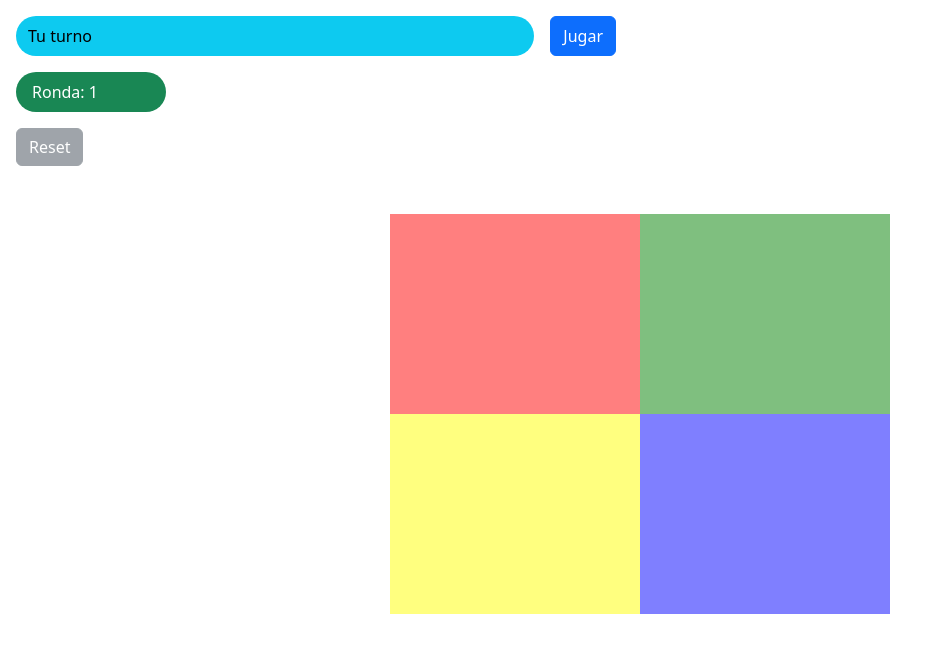
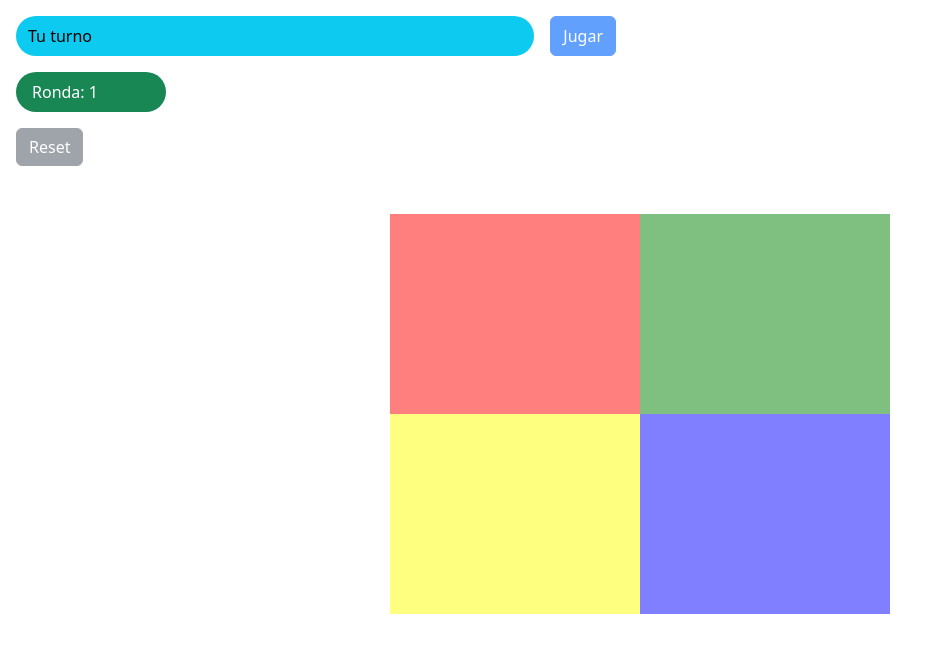
Before and after one commit to nahuelc00/simondice, a website: page src/index.html in a window 1280 px wide. Both pictures are taken after a click on the button "Jugar". Shown: the whole page, without its empty margins (0-937 px from the left). Drawn offline with nearby package versions, Linux system fonts and the light colour scheme.

Commit message:
update in button play

```diff
--- a/src/index.html
+++ b/src/index.html
@@ -8,7 +8,7 @@
     <script src="./index.js" defer></script>
     <link
       rel="stylesheet"
-      href="./../node_modules/bootstrap/dist/css/bootstrap.min.css"
+      href="../node_modules/bootstrap/dist/css/bootstrap.min.css"
     />
     <link rel="stylesheet" href="./index.css" />
   </head>
--- a/src/index.js
+++ b/src/index.js
@@ -8,18 +8,19 @@ function initGame() {
     updateState("Turno de la máquina");
     handlerCpuTurn();
     handlerUserTurn();
+    $play.setAttribute("disabled", "");
   });
 }
 
 function reset() {
   const $reset = document.querySelector(".reset");
-  $reset.addEventListener("click", (e) => {
+  $reset.addEventListener("click", () => {
     location.reload();
   });
 }
 
 function handlerCpuTurn() {
-  desactivateInput();
+  desactivateInputOfSquares();
   renderRounds();
   const numRandom = getRandomNumber();
   const $squares = document.querySelectorAll(".square");
@@ -39,7 +40,7 @@ function handlerCpuTurn() {
   }
 
   setTimeout(() => {
-    activateInput();
+    activateInputOfSquares();
     userHistory = [];
     updateState("Tu turno");
   }, (cpuHistory.length + 1) * 700);
@@ -64,7 +65,7 @@ function handlerUserTurn() {
         stateEl = "No es el mismo elemento";
         updateState("Perdiste");
         document.querySelector(".reset").removeAttribute("disabled");
-        desactivateInput();
+        desactivateInputOfSquares();
         break;
       }
     }
@@ -79,14 +80,12 @@ function handlerUserTurn() {
   });
 }
 
-function activateInput() {
+function activateInputOfSquares() {
   document.querySelector(".grid").style = "";
-  document.querySelector(".btn").style = "";
 }
 
-function desactivateInput() {
+function desactivateInputOfSquares() {
   document.querySelector(".grid").style = "pointer-events:none;";
-  document.querySelector(".btn").style = "pointer-events:none;";
 }
 
 function getRandomNumber() {
```
